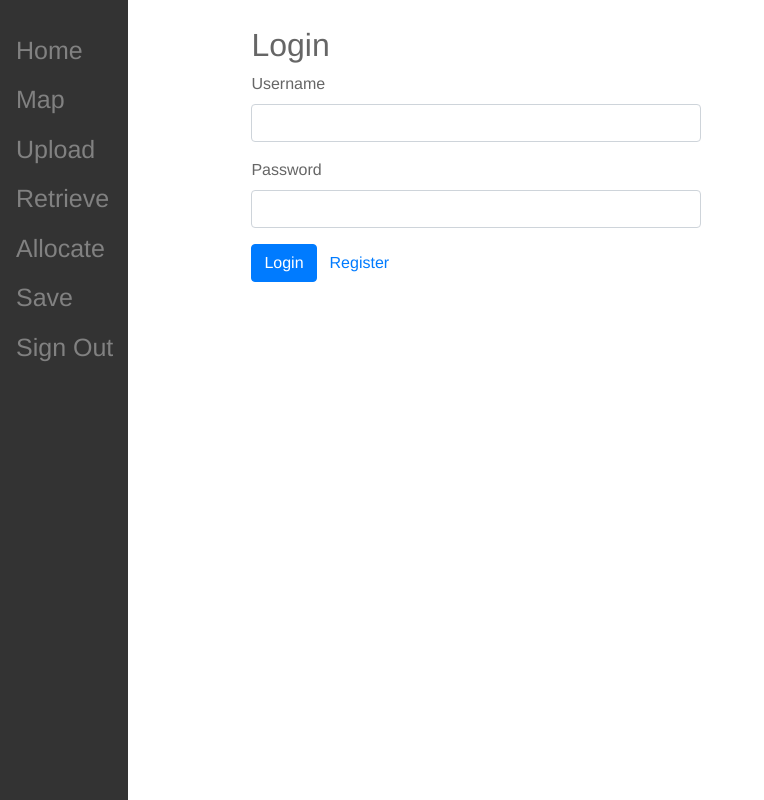
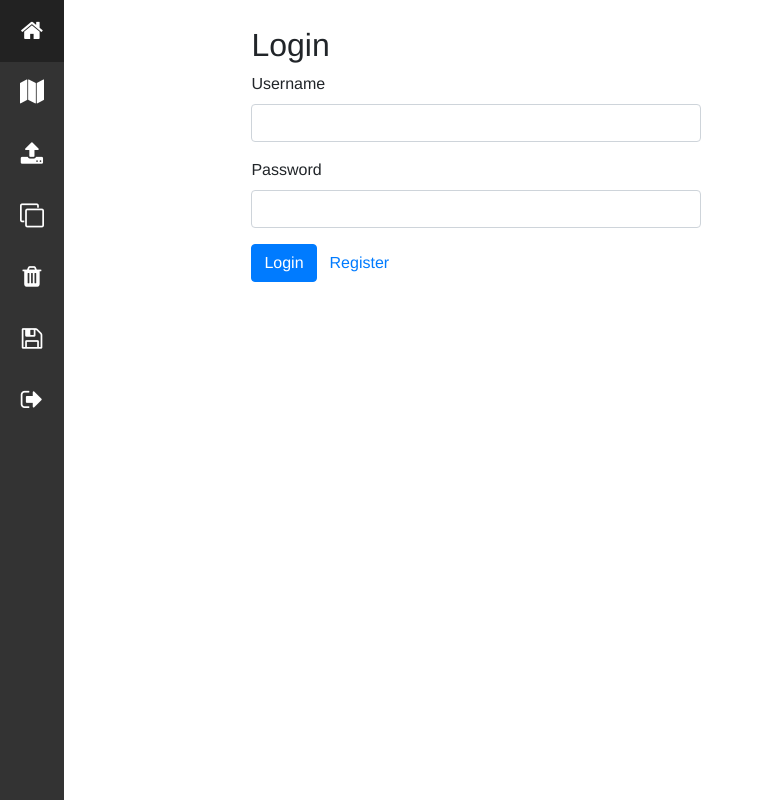
Before and after one commit to devihor25/React-GIS-Web-App, a React (Create React App) app in the folder React-Web UI/: page /login in a window 1280 px wide. Shown: the whole page, without its empty margins (0-764 px from the left). Built offline with nearby package versions, Linux system fonts and the light colour scheme.

Commit message:
Added icons to sidebar and implemented proper routings

```diff
--- a/React-Web UI/package.json
+++ b/React-Web UI/package.json
@@ -3,6 +3,9 @@
   "version": "0.1.0",
   "private": true,
   "dependencies": {
+    "@fortawesome/fontawesome-svg-core": "^1.2.28",
+    "@fortawesome/free-solid-svg-icons": "^5.13.0",
+    "@fortawesome/react-fontawesome": "^0.1.9",
     "@testing-library/jest-dom": "^4.2.4",
     "@testing-library/react": "^9.4.1",
     "@testing-library/user-event": "^7.2.1",
--- a/React-Web UI/src/App.css
+++ b/React-Web UI/src/App.css
@@ -8,7 +8,6 @@
 
 .container {
   padding-top: 2%;
-  color: #666;
   padding-left: 13%;
 }
 
@@ -23,14 +22,14 @@
 
 .sidenav {
   height: 100%;
-  width: 10%;
+  width: 5%;
   position: fixed;
   z-index: 1;
   top: 0;
   left: 0;
   background-color:#333;
   overflow-x: hidden;
-  padding-top: 2%;
+
 }
 
 .sideclick {
@@ -49,6 +48,28 @@
   color: red;
 }
 
+.sidebutton {
+  background-color: #333;
+  border: none;
+  color: white;
+  width:100%;
+  padding: 20% 20%;
+  font-size: 24px;
+  cursor: pointer;
+}
+
+.sidebutton:hover {
+  background-color: #222;
+}
+
+.sidebutton:active {
+  transform: translateY(2px);
+}
+
+.sidebutton:focus {
+  background-color: #222;
+}
+
 * {
   box-sizing: border-box;
   font-family: "Helvetica", sans-serif;
--- a/React-Web UI/src/components/RetrieveComponent.js
+++ b/React-Web UI/src/components/RetrieveComponent.js
@@ -97,13 +97,11 @@ class Retrieve extends Component {
     render() {
         return(
             <div className="container">
-                <Row className="form-group">
-                    <Col md={{size:10}}>
+
                         <Button type="submit" color="primary" onClick = { this.getDB }>
                         Retrieve
                         </Button>
-                    </Col>
-                </Row>
+
                 <Row className="form-group">
                     <Col md={{size:10}}>
                         <Button type="submit" color="primary" onClick = { this.getSquares }>
--- a/React-Web UI/src/components/SidebarComponent.js
+++ b/React-Web UI/src/components/SidebarComponent.js
@@ -1,17 +1,110 @@
 import React from 'react';
-import { Link } from 'react-router-dom';
+import { history } from '../helper/history';
+
+
+let allocateSquares = () => {
+    if (window.location.pathname === "/login" || window.location.pathname === "/register"){
+        console.log("Login first.");
+    }
+    else {
+        fetch('http://localhost:3001/allocateSquares')
+        .then(response => {
+            if (response.ok) {
+                //success alert message
+                alert('Projects allocated');
+                if (window.location.pathname === "/floorplan"){
+                    window.location.reload(false);
+                }
+                else {
+                    history.push('/floorplan');
+                }
+
+                return response;
+            }
+            else {
+                //error alert message
+                alert('GET FAILED');
+                response = [];
+            }
+        })
+        .then(response => {
+            var data = response.json();
+            //this.setState({data:data});
+            console.log("state", data);
+        })
+    }
+
+}
+
+let clearSquares = () => {
+    if (window.location.pathname === "/login" || window.location.pathname === "/register"){
+        console.log("Login first.");
+    }
+    else {
+        fetch('http://localhost:3001/clearSquares')
+        .then(response => {
+            if (response.ok) {
+                //success alert message
+                alert('Cleared allocation.');
+                if (window.location.pathname === "/floorplan"){
+                    window.location.reload(false);
+                }
+                else {
+                    history.push('/floorplan');
+                }
+                return response;
+            }
+            else {
+                //error alert message
+                alert('GET FAILED');
+                response = [];
+            }
+        })
+        .then(response => {
+            var data = response.json();
+            //this.setState({data:data});
+            console.log("state", data);
+        })
+    }
+
+}
+
+let goHome = () => {
+    history.push('/home');
+}
+
+let goMap = () => {
+    history.push('/floorplan');
+}
+
+let goUpload = () => {
+    history.push('/upload');
+}
+
+let goOut = () => {
+    history.push('/login');
+}
 
 function Sidebar()
 {
     return(
-        <div class="sidenav">
-            <Link class="sideclick" to="/home">Home</Link>
+        <div className="sidenav">
+            <link rel="stylesheet" href="https://cdnjs.cloudflare.com/ajax/libs/font-awesome/4.7.0/css/font-awesome.min.css"></link>
+            {/* <Link class="sideclick" to="/home">Home</Link>
             <Link class="sideclick" to="/floorplan">Map</Link>
             <Link class="sideclick" to="/upload">Upload</Link>
             <Link class="sideclick" to="/retrieve">Retrieve</Link>
             <Link class="sideclick" to="#">Allocate</Link>
             <Link class="sideclick" to="#">Save</Link>
-            <Link class="sideclick" to="/login">Sign Out</Link>
+            <Link class="sideclick" to="/login">Sign Out</Link> */}
+
+            <button type = "submit" className="sidebutton" onClick = { goHome }><i className="fa fa-home"></i></button>
+            <button type = "submit" className="sidebutton" onClick = { goMap }><i className="fa fa-map"></i></button>
+            <button type = "submit" className="sidebutton" onClick = { goUpload }><i className="fa fa-upload"></i></button>
+            <button type ="submit"className="sidebutton" onClick = { allocateSquares }><i className="fa fa-clone"></i></button>
+            <button type = "submit" className="sidebutton" onClick = { clearSquares }><i className="fa fa-trash"></i></button>
+            <button className="sidebutton"><i className="fa fa-save"></i></button>
+            <button type = "submit" className="sidebutton" onClick = { goOut }><i className="fa fa-sign-out"></i></button>
         </div>
     );
 }
```
Also changed, not shown: React-Web UI/src/components/RegisterComponent.js (+5 -4 lines), 1 other file (tests, documents, lock files or other folders).
